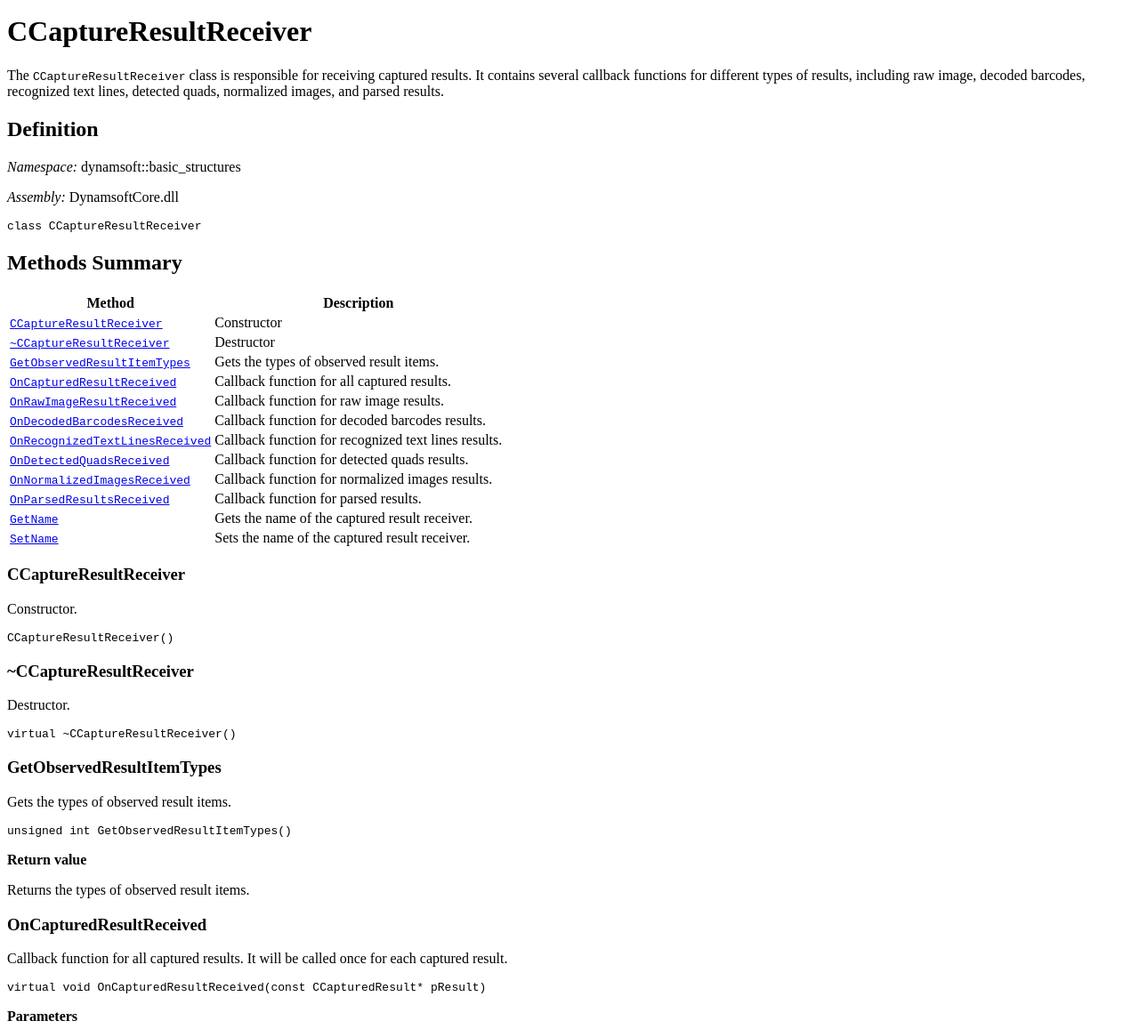
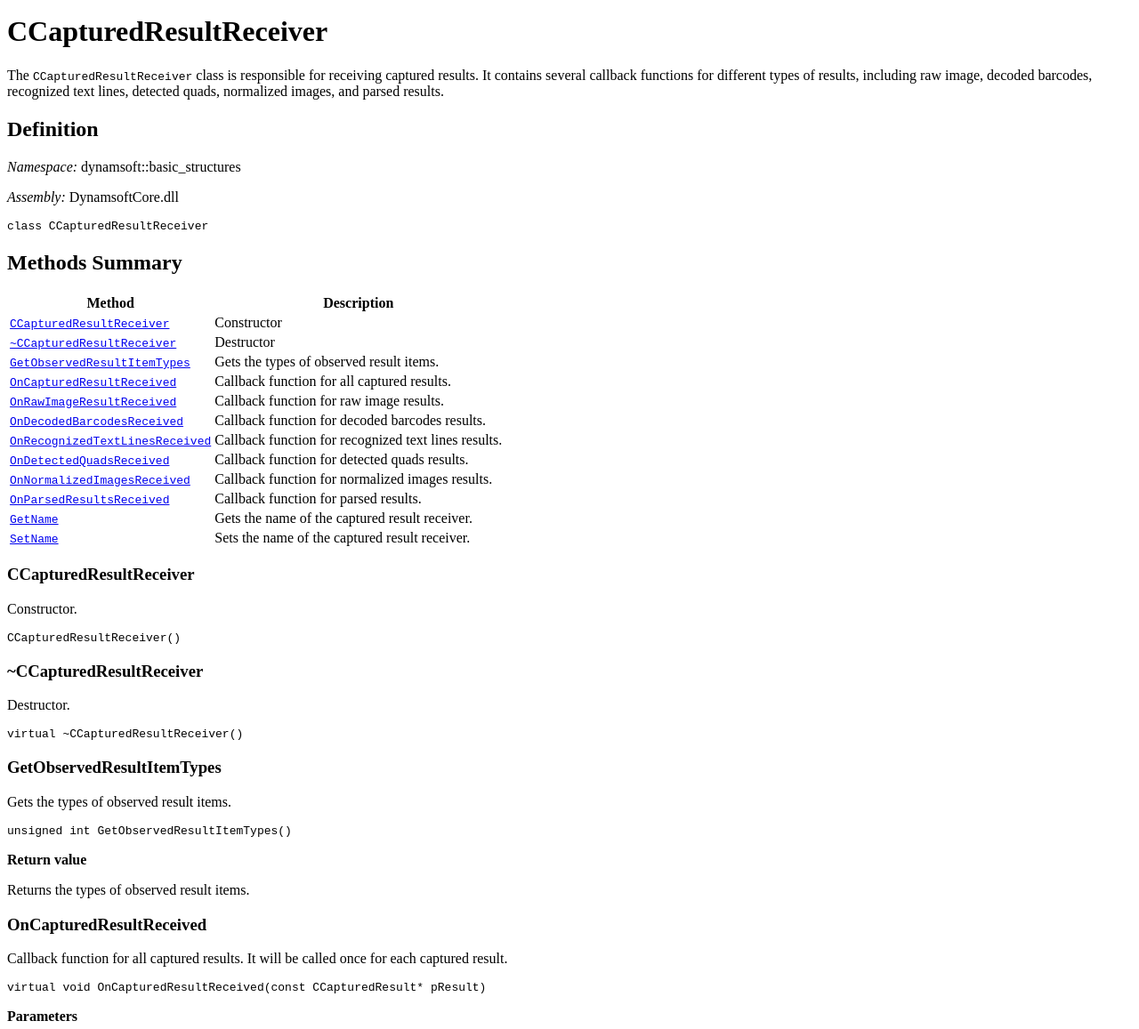
Before and after one commit to dynamsoft-docs/capture-vision-docs-server, a Jekyll site: the page built from programming/cplusplus/api-reference/core/basic-structures/captured-result-receiver.md, in a window 1280 px wide and 1400 px high, scrolled down 308 px, cut to the strip 243-1400 px from the top of the window. Shown: the whole strip at 89% size. Built offline with Jekyll 4.4.1, drawn with Linux system fonts in a browser that asks for light colours.

Commit message:
fix bug: capture->captured

````diff
--- a/programming/cplusplus/api-reference/core/basic-structures/captured-result-receiver.md
+++ b/programming/cplusplus/api-reference/core/basic-structures/captured-result-receiver.md
@@ -1,17 +1,17 @@
 ---
 layout: default-layout
-title: class CCaptureResultReceiver - Dynamsoft Capture Vision C++ Edition API Reference
-description: This page shows the C++ edition of the class CCaptureResultReceiver in Core Module.
+title: class CCapturedResultReceiver - Dynamsoft Capture Vision C++ Edition API Reference
+description: This page shows the C++ edition of the class CCapturedResultReceiver in Core Module.
 keywords: captured result receiver, c++
 needAutoGenerateSidebar: true
 needGenerateH3Content: true
-breadcrumbText: C++ CCaptureResultReceiver Class
+breadcrumbText: C++ CCapturedResultReceiver Class
 permalink: /programming/cplusplus/api-reference/core/basic-structures/captured-result-receiver.html
 ---
 
-# CCaptureResultReceiver
+# CCapturedResultReceiver
 
-The `CCaptureResultReceiver` class is responsible for receiving captured results. It contains several callback functions for different types of results, including raw image, decoded barcodes, recognized text lines, detected quads, normalized images, and parsed results.
+The `CCapturedResultReceiver` class is responsible for receiving captured results. It contains several callback functions for different types of results, including raw image, decoded barcodes, recognized text lines, detected quads, normalized images, and parsed results.
 
 ## Definition
 
@@ -20,15 +20,15 @@ The `CCaptureResultReceiver` class is responsible for receiving captured results
 *Assembly:* DynamsoftCore.dll
 
 ```cpp
-class CCaptureResultReceiver
+class CCapturedResultReceiver
 ```
 
 ## Methods Summary
 
 | Method                                                            | Description                                          |
 | ----------------------------------------------------------------- | ---------------------------------------------------- |
-| [`CCaptureResultReceiver`](#ccaptureresultreceiver)               | Constructor                                          |
-| [`~CCaptureResultReceiver`](#ccaptureresultreceiver)              | Destructor                                           |
+| [`CCapturedResultReceiver`](#ccapturedresultreceiver)               | Constructor                                          |
+| [`~CCapturedResultReceiver`](#ccapturedresultreceiver)              | Destructor                                           |
 | [`GetObservedResultItemTypes`](#getobservedresultitemtypes)       | Gets the types of observed result items.             |
 | [`OnCapturedResultReceived`](#oncapturedresultreceived)           | Callback function for all captured results.          |
 | [`OnRawImageResultReceived`](#onrawimageresultreceived)           | Callback function for raw image results.             |
@@ -40,20 +40,20 @@ class CCaptureResultReceiver
 | [`GetName`](#getname)       | Gets the name of the captured result receiver.                                             |
 | [`SetName`](#setname)       | Sets the name of the captured result receiver.                                             |
 
-### CCaptureResultReceiver
+### CCapturedResultReceiver
 
 Constructor.
 
 ```cpp
-CCaptureResultReceiver()
+CCapturedResultReceiver()
 ```
 
-### ~CCaptureResultReceiver
+### ~CCapturedResultReceiver
 
 Destructor.
 
 ```cpp
-virtual ~CCaptureResultReceiver()
+virtual ~CCapturedResultReceiver()
 ```
 
 ### GetObservedResultItemTypes
````
